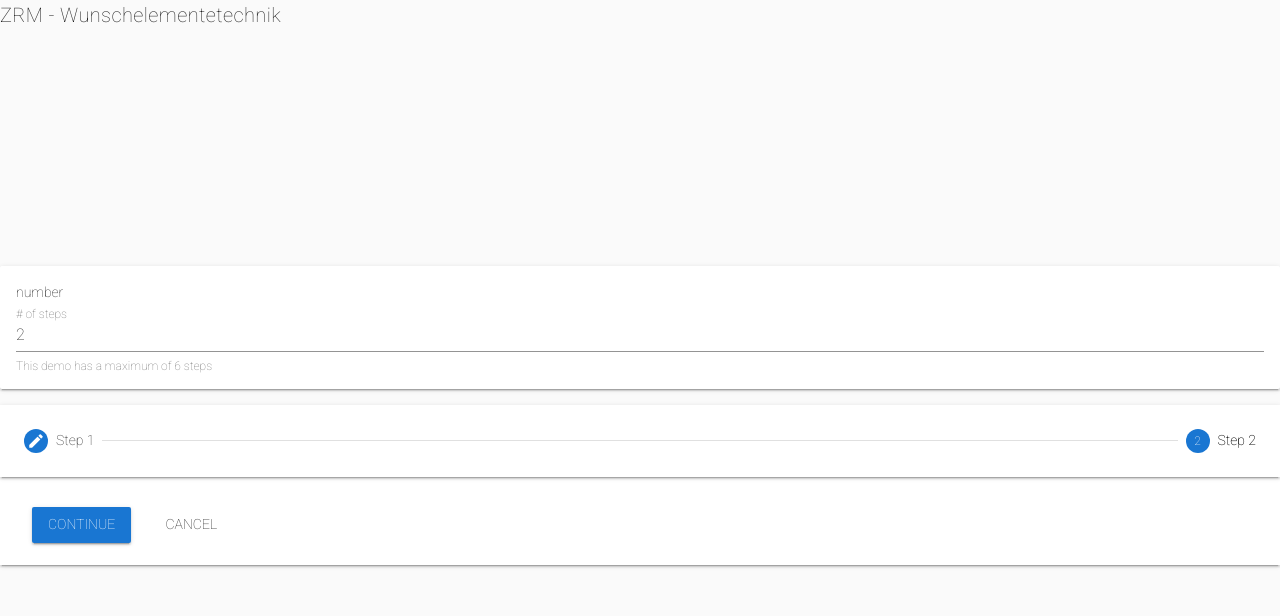
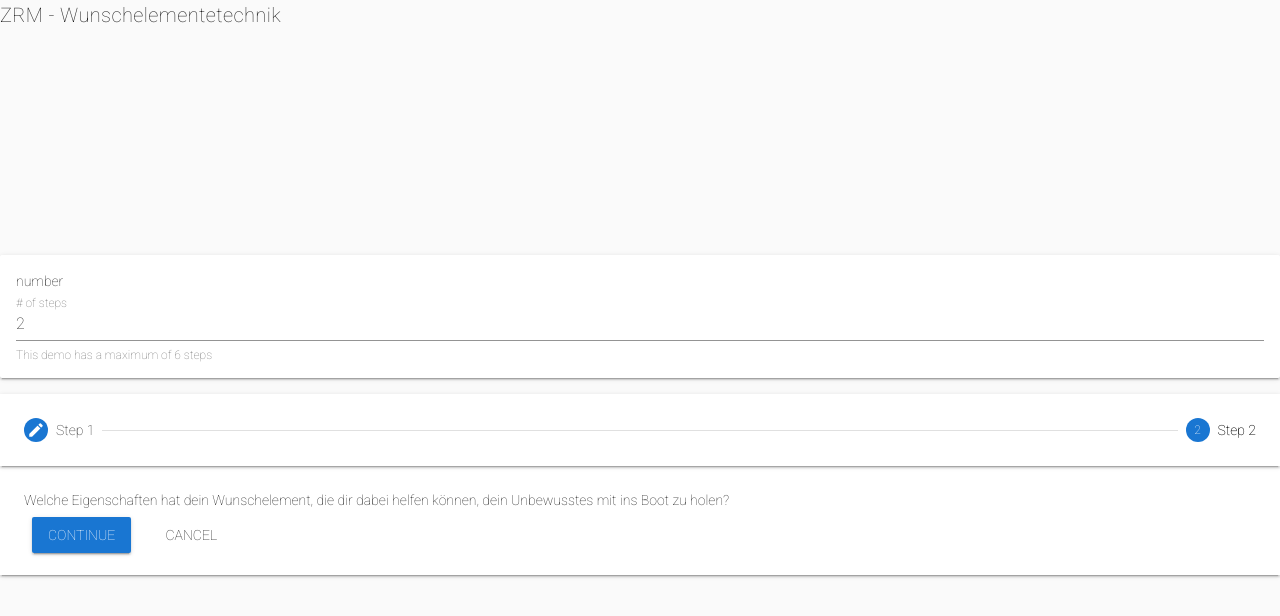
Before and after one commit to chris251190/zrm-webapp, a Vue app: page / in a window 1280 px wide. Both pictures are taken after a click on the button "CONTINUE". Shown: the top 616 px of the page. Built offline with nearby package versions, Linux system fonts and the light colour scheme.

Commit message:
add question to ideas section

```diff
--- a/src/components/WishElementsContent.vue
+++ b/src/components/WishElementsContent.vue
@@ -42,7 +42,11 @@
                         :step="n">
                     <wish-elements-form v-if="n === 1" :wishelements="wishelements"/>
 
-                    <wish-elements-ideas-section v-for="(idea, index) in ideas" :key="index" v-if="n === 2" :idea="idea"/>
+                    <div v-if="n === 2">
+                    {{question}}
+
+                    <wish-elements-ideas-section v-for="(idea, index) in ideas" :key="index" :idea="idea"/>
+                    </div>
 
                     <v-btn
                             color="primary"
@@ -67,6 +71,7 @@
         components: {WishElementsForm, WishElementsIdeasSection},
         data() {
             return {
+                question: 'Welche Eigenschaften hat dein Wunschelement, die dir dabei helfen können, dein Unbewusstes mit ins Boot zu holen?',
                 wishelements: [
                     'Tier',
                     'Pflanze',
```
